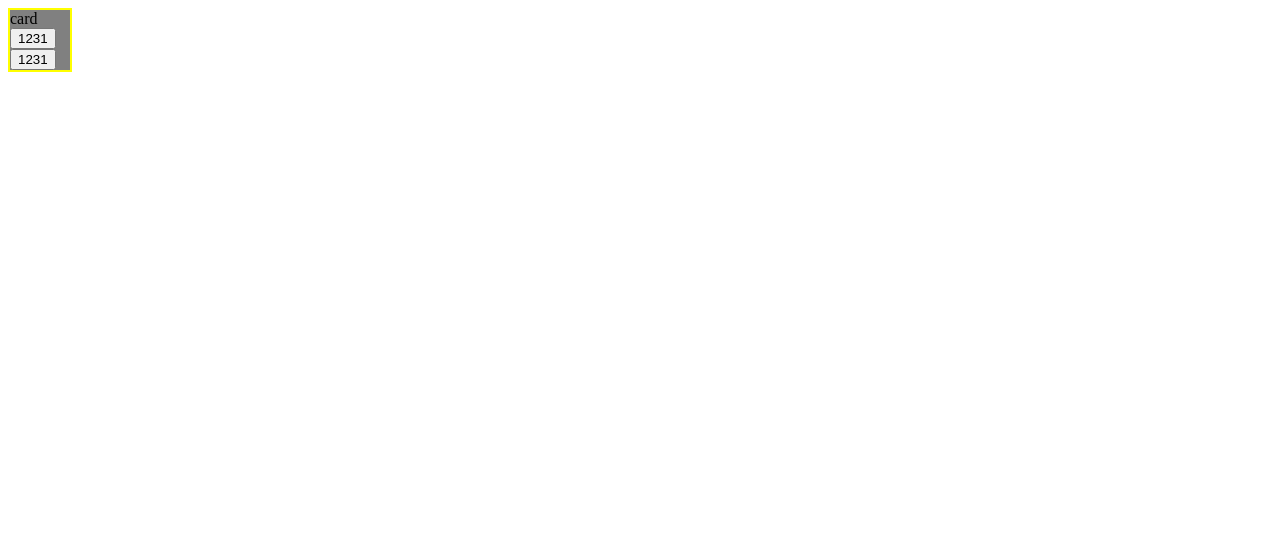
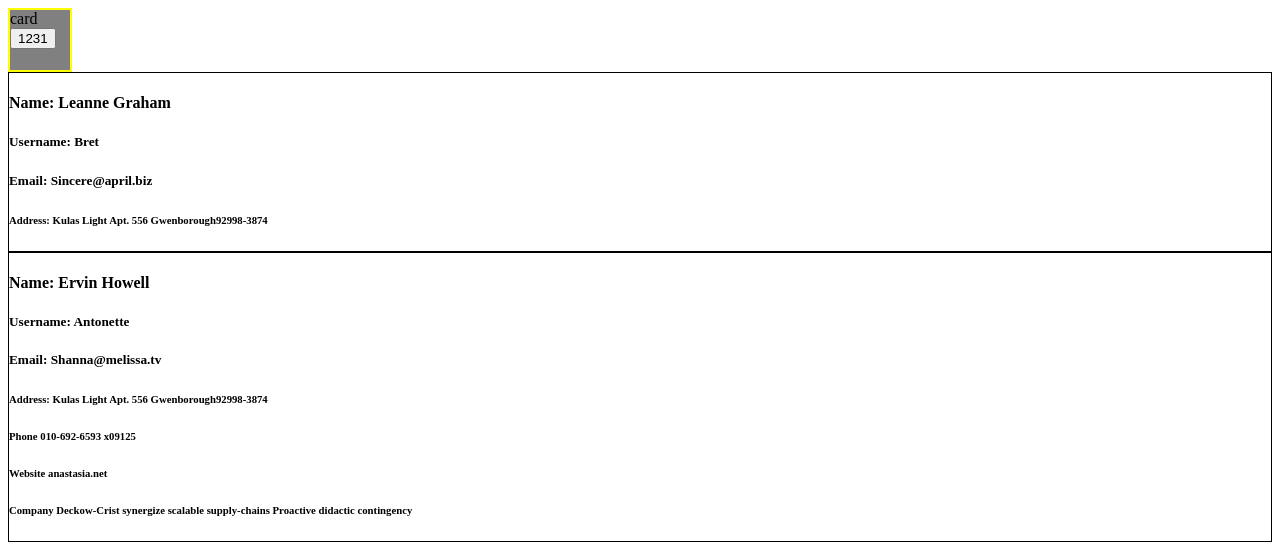
Before and after one commit to yankvasya/typescript-react, a React (Create React App) app: page / in a window 1280 px wide. Shown: the top 554 px of the page. Built offline with nearby package versions, Linux system fonts and the light colour scheme.

Commit message:
feat: [components/UserList] created UserList/User components with typing

```diff
--- a/src/App.tsx
+++ b/src/App.tsx
@@ -1,8 +1,50 @@
 import React from "react";
 import Card, { cardBorder } from "./components/Card";
+import UserList from "./components/UserList";
+import { IUser } from "./types/types";
 
 const App = () => {
-  const num = 1;
+  const users: IUser[] = [
+    {
+      id: 1,
+      name: "Leanne Graham",
+      username: "Bret",
+      email: "Sincere@april.biz",
+      address: {
+        street: "Kulas Light",
+        suite: "Apt. 556",
+        city: "Gwenborough",
+        zipcode: "92998-3874",
+        geo: {
+          lat: "-37.3159",
+          lng: "81.1496",
+        },
+      },
+    },
+    {
+      id: 2,
+      name: "Ervin Howell",
+      username: "Antonette",
+      email: "Shanna@melissa.tv",
+      address: {
+        street: "Kulas Light",
+        suite: "Apt. 556",
+        city: "Gwenborough",
+        zipcode: "92998-3874",
+        geo: {
+          lat: "-37.3159",
+          lng: "81.1496",
+        },
+      },
+      phone: "010-692-6593 x09125",
+      website: "anastasia.net",
+      company: {
+        name: "Deckow-Crist",
+        catchPhrase: "Proactive didactic contingency",
+        bs: "synergize scalable supply-chains",
+      },
+    },
+  ];
 
   return (
     <div>
@@ -13,8 +55,8 @@ const App = () => {
         border={cardBorder.light}
       >
         <button>1231</button>
-        <button>1231</button>
       </Card>
+      <UserList users={users} />
     </div>
   );
 };
--- /dev/null
+++ b/src/components/User.tsx
@@ -0,0 +1,30 @@
+import React, { FC } from "react";
+import { IUser } from "../types/types";
+
+interface UserProps {
+  user: IUser;
+}
+
+const User: FC<UserProps> = ({ user }) => {
+  return (
+    <div style={{ border: "1px solid black" }}>
+      <h4>Name: {user.name}</h4>
+      <h5>Username: {user.username}</h5>
+      <h5>Email: {user.email}</h5>
+      <h6>
+        Address: {user.address.street} {user.address.suite} {user.address.city}
+        {user.address.zipcode}
+      </h6>
+      {user.phone && <h6>Phone {user.phone}</h6>}
+      {user.website && <h6>Website {user.website}</h6>}
+      {user.company && (
+        <h6>
+          Company {user.company.name} {user.company.bs}{" "}
+          {user.company.catchPhrase}
+        </h6>
+      )}
+    </div>
+  );
+};
+
+export default User;
--- /dev/null
+++ b/src/components/UserList.tsx
@@ -0,0 +1,19 @@
+import React, { FC } from "react";
+import User from "./User";
+import { IUser } from "../types/types";
+
+interface UsersProps {
+  users: IUser[];
+}
+
+const UserList: FC<UsersProps> = ({ users }) => {
+  return (
+    <div>
+      {users.map((user) => (
+        <User user={user} key={user.id} />
+      ))}
+    </div>
+  );
+};
+
+export default UserList;
```
